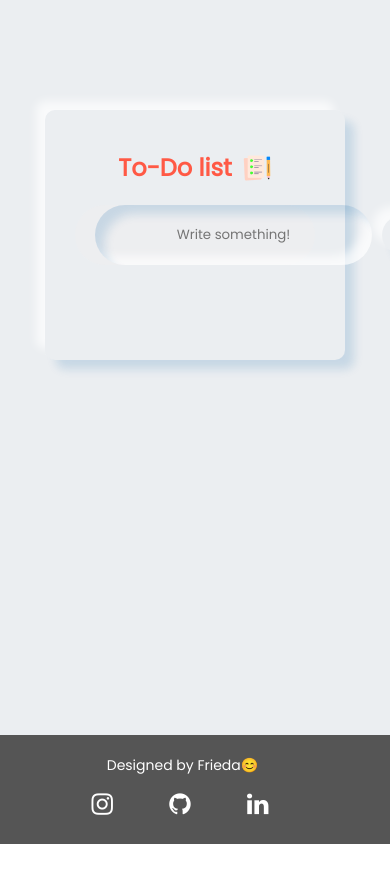
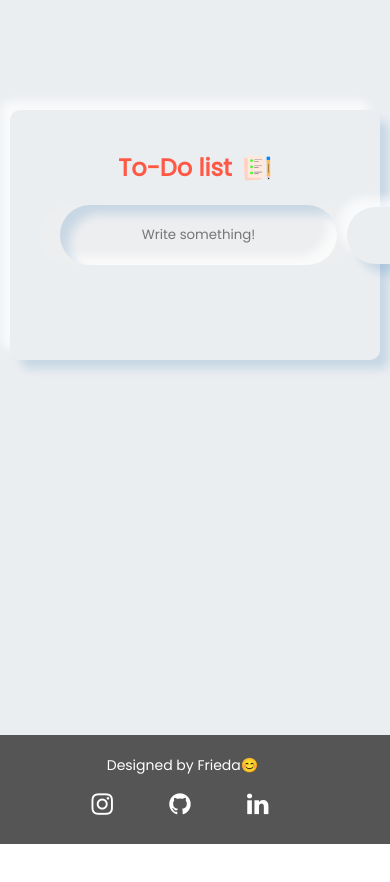
Before and after one commit to friedaodagboyi/Stem-quote-generator, a plain HTML site: page index.html in a window 390 px wide. Shown: the top 882 px of the page. Drawn offline with Linux system fonts and the light colour scheme.

Commit message:
Update style.css

```diff
--- a/style.css
+++ b/style.css
@@ -177,40 +177,3 @@ ul li span:hover {
     color: #fff;
     text-align: center;
 }
-
-/* Media Queries */
-
-@media screen and (max-width: 600px) {
-    button {
-        padding: 11px 40px;
-        margin-left: 5x;
-        font-size: 10px;
-        border-radius: 25px;
-    }
-
-    button:hover {
-        padding: 11px 40px;
-        font-size: 10px;
-        border-radius: 25px;
-
-    }
-
-    input {
-        border-radius: 35px;
-        outline: none;
-        background: transparent;
-        height: 60px;
-        font-weight: 10px;
-
-    }
-
-    .todo-app {
-    width: 100%;
-    max-width: 300px;
-    margin: 100px auto 10px;
-    padding: 40px 30px 70px;
-    border-radius: 10px;
-}
-
-
-}
```
